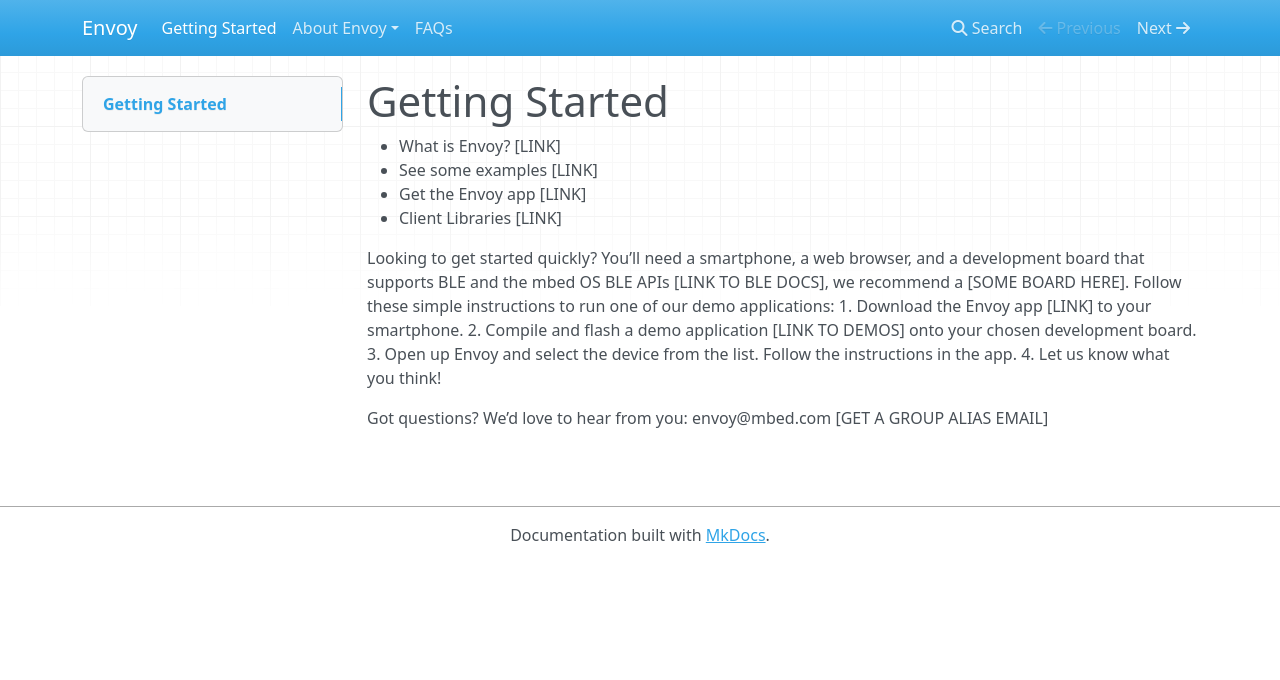
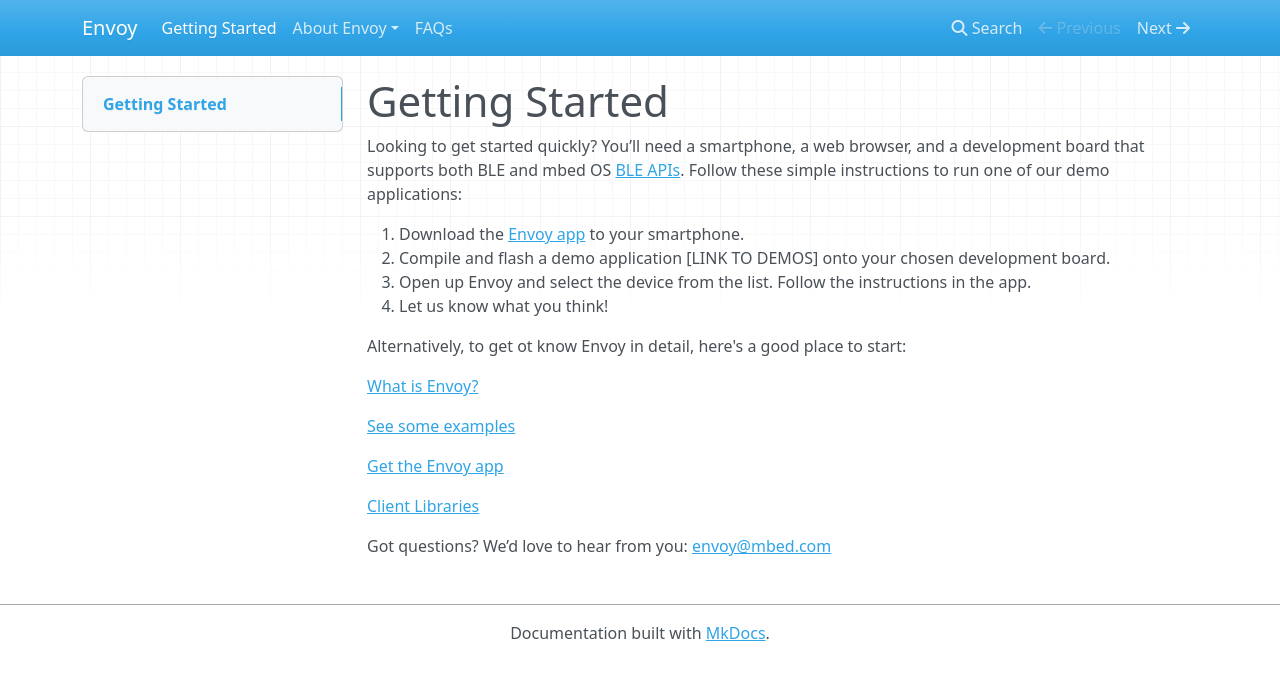
Before and after one commit to ARMmbed/mbed-app-docs, an MkDocs documentation site: the page built from docs/index.md, in a window 1280 px wide. Shown: the top 680 px of the page. Built offline with MkDocs 1.6.1, drawn with Linux system fonts in a browser that asks for light colours; nearby versions of some CDN libraries; old or Windows-style settings are respelled for this version of MkDocs.

Commit message:
start filling in some links

```diff
--- a/docs/index.md
+++ b/docs/index.md
@@ -1,14 +1,22 @@
 #Getting Started
 
-- What is Envoy? [LINK]
-- See some examples [LINK]
-- Get the Envoy app [LINK]
-- Client Libraries [LINK]
+Looking to get started quickly? You’ll need a smartphone, a web browser, and a development board that supports both BLE and mbed OS [BLE APIs](http://docs.mbed.org/docs/ble-intros/en/latest/). Follow these simple instructions to run one of our demo applications:
 
-Looking to get started quickly? You’ll need a smartphone, a web browser, and a development board that supports BLE and the mbed OS BLE APIs [LINK TO BLE DOCS], we recommend a [SOME BOARD HERE]. Follow these simple instructions to run one of our demo applications:
-1. Download the Envoy app [LINK] to your smartphone.
+1. Download the [Envoy app](/faqs/#how-do-i-get-the-envoy-app) to your smartphone.
 2. Compile and flash a demo application [LINK TO DEMOS] onto your chosen development board.
 3. Open up Envoy and select the device from the list. Follow the instructions in the app.
 4. Let us know what you think!
 
-Got questions? We’d love to hear from you: envoy@mbed.com [GET A GROUP ALIAS EMAIL]
+
+Alternatively, to get ot know Envoy in detail, here's a good place to start:
+
+[What is Envoy?](/what_is_envoy)
+
+[See some examples](/use_cases)
+
+[Get the Envoy app](/faqs/#how-do-i-get-the-envoy-app)
+
+[Client Libraries](/faqs/#how-do-i-use-envoy-with-mbed-os)
+
+
+Got questions? We’d love to hear from you: [envoy@mbed.com](mailto:envoy@mbed.com)
--- a/mkdocs.yml
+++ b/mkdocs.yml
@@ -5,6 +5,7 @@ docs_dir: docs
 pages:
 - ['index.md', 'Getting Started']
 - ['what_is_envoy.md', 'About Envoy', "What's Envoy?"]
+- ['use_cases.md', 'About Envoy', 'Example Use Cases']
 - ['concepts.md', 'About Envoy', 'Concepts']
 - ['design_principles.md', 'About Envoy', 'Design Principles']
 - ['protocol.md', 'About Envoy', 'Protocol']
```
Also changed, not shown: docs/use_cases.md (added, +26 -0 lines), docs/what_is_envoy.md (+0 -29 lines).
